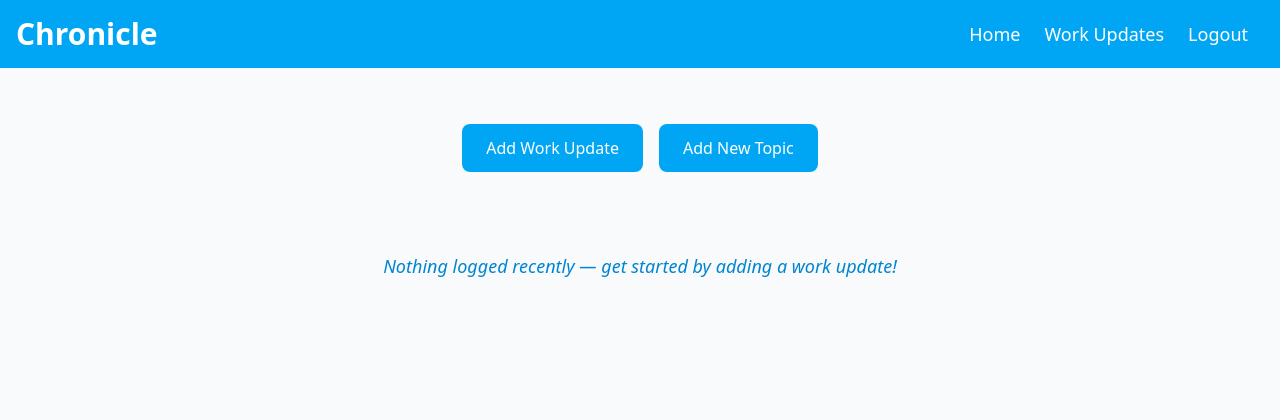
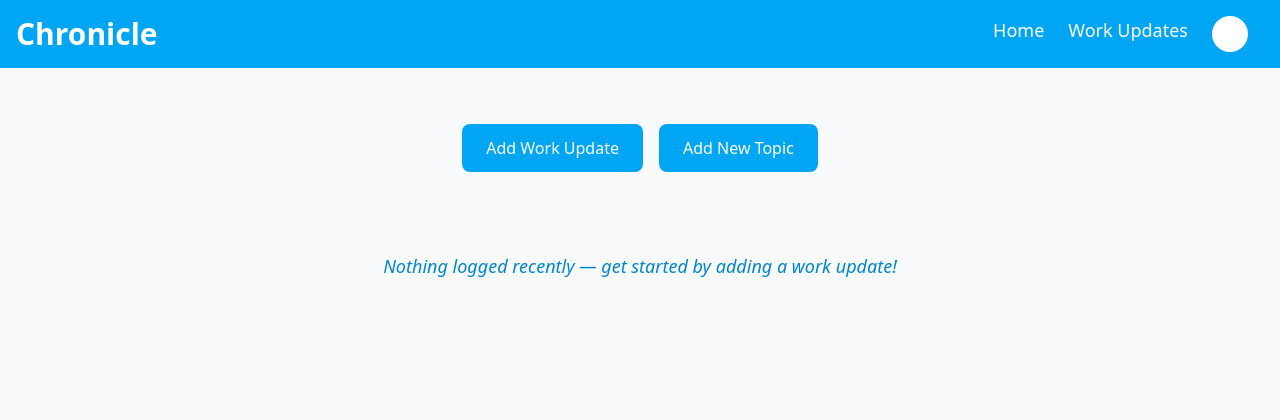
Before and after one commit to Rishil96/chronicle, a Python web app: template templates/home.html in a window 1280 px wide. Shown: the top 420 px of the page. Run offline with Jinja, Linux system fonts and the light colour scheme; the template is opened without the code that fills it, so the values that code supplies are empty.

Commit message:
Change : Rework Navbar to use a profile initials dropdown for user specific options like changing password and logout

```diff
--- a/templates/base.html
+++ b/templates/base.html
@@ -13,7 +13,13 @@
       <div class="flex gap-6 pr-4">
           <a href="{{ url_for('home_page') }}" class="font-medium text-lg hover:text-sky-100">Home</a>
           <a href="{{ url_for('all_work_updates') }}" class="font-medium text-lg hover:text-sky-100">Work Updates</a>
-          <a href="{{ url_for('logout') }}" class="font-medium text-lg hover:text-sky-100">Logout</a>
+          <div class="relative group">
+              <button class="bg-white text-sky-600 font-bold w-9 h-9 rounded-full pb-2 flex items-center justify-center cursor-pointer">{{ request.state.initials }}</button>
+              <div class="absolute right-0 pt-2 w-48 bg-white rounded-lg shadow-lg hidden group-hover:block">
+                  <a href="#" class="block px-4 py-2 text-slate-700 hover:bg-sky-50 rounded-t-lg">Change Password</a>
+                  <a href="{{ url_for('logout') }}" class=" block px-4 py-2 text-slate-700 hover:bg-sky-50 rounded-b-lg">Logout</a>
+              </div>
+          </div>
       </div>
   </nav>
   <div class="bg-slate-50 min-h-screen">
```
